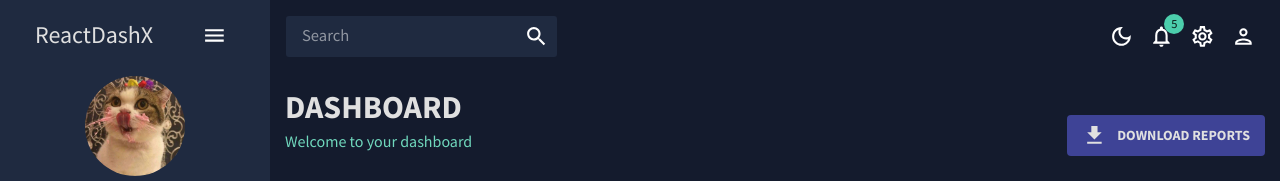
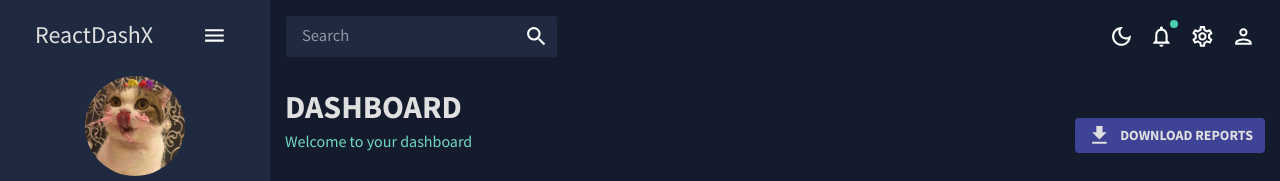
Before and after one commit to sagarmittal1/ReactDashX, a React (Create React App) app: page / in a window 1280 px wide. Shown: the top 181 px of the page. Built offline with nearby package versions, Linux system fonts and the light colour scheme; the HTML template or start-up script is replaced by a standard one.

Commit message:
made final changes to styles

```diff
--- a/src/scenes/dashboard/index.jsx
+++ b/src/scenes/dashboard/index.jsx
@@ -28,11 +28,11 @@ const Dashboard = () => {
               color: colors.grey[100],
               fontSize: '14px',
               fontWeight: 'bold',
-              padding: '8px 15px',
+              padding: '5px 12px',
               borderRadius: '4px',
             }}
           >
-            <DownloadIcon sx={{ mr: '10px' }} />
+            <DownloadIcon sx={{ mr: '8px' }} />
             Download Reports
           </Button>
         </Box>
--- a/src/scenes/global/Sidebar.jsx
+++ b/src/scenes/global/Sidebar.jsx
@@ -55,6 +55,7 @@ const Sidebar = () => {
   const currentPathname = getCurrentPathname();
   const [isCollapsed, setIsCollapsed] = useState(false);
   const [selected, setSelected] = useState(`Dashboard`);
+  console.log(currentPathname);
 
   return (
     <Box
--- a/src/scenes/global/Topbar.jsx
+++ b/src/scenes/global/Topbar.jsx
@@ -38,7 +38,7 @@ const Topbar = () => {
           )}
         </IconButton>
         <IconButton>
-          <Badge badgeContent={5} color="secondary">
+          <Badge variant="dot" color="secondary">
             <NotificationsOutlinedIcon />
           </Badge>
         </IconButton>
```
